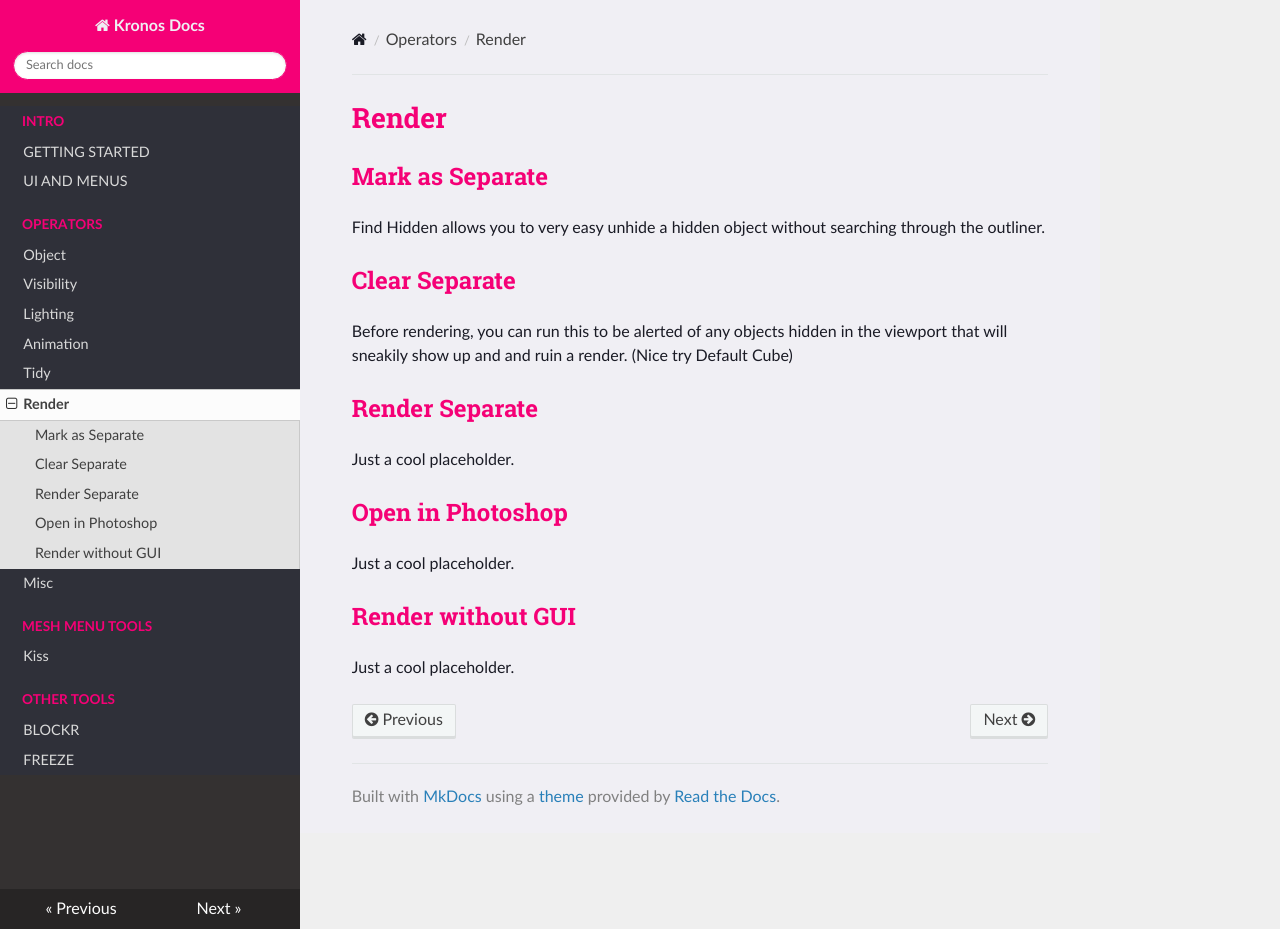
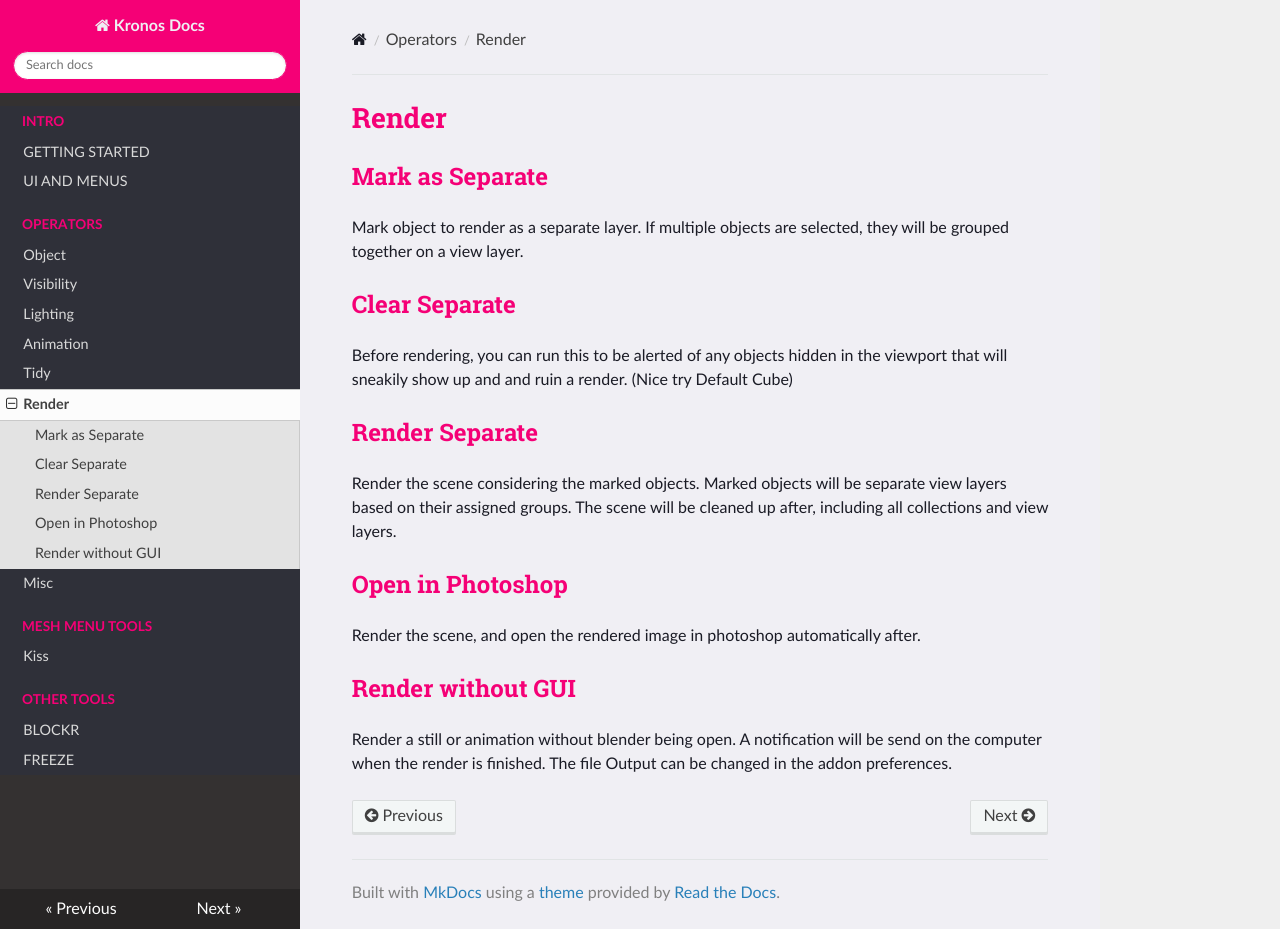
Before and after one commit to CGLIFE7/KronosDocs, an MkDocs documentation site: the page built from docs/docs/tutorial/render.md, in a window 1280 px wide and 929 px high. Built offline with MkDocs 1.6.1, drawn with Linux system fonts in a browser that asks for light colours; nearby versions of some CDN libraries.

Commit message:
Update render.md

```diff
--- a/docs/docs/tutorial/render.md
+++ b/docs/docs/tutorial/render.md
@@ -4,7 +4,7 @@
 
 ## Mark as Separate
 
-Find Hidden allows you to very easy unhide a hidden object without searching through the outliner.
+Mark object to render as a separate layer. If multiple objects are selected, they will be grouped together on a view layer.
 
 ## Clear Separate
 
@@ -13,12 +13,13 @@ sneakily show up and and ruin a render. (Nice try Default Cube)
 
 ## Render Separate
 
-Just a cool placeholder.
+Render the scene considering the marked objects. Marked objects will be separate view layers based on their assigned groups.
+The scene will be cleaned up after, including all collections and view layers.
 
 ## Open in Photoshop
 
-Just a cool placeholder.
+Render the scene, and open the rendered image in photoshop automatically after.
 
 ## Render without GUI
 
-Just a cool placeholder.
+Render a still or animation without blender being open. A notification will be send on the computer when the render is finished. The file Output can be changed in the addon preferences.
```
